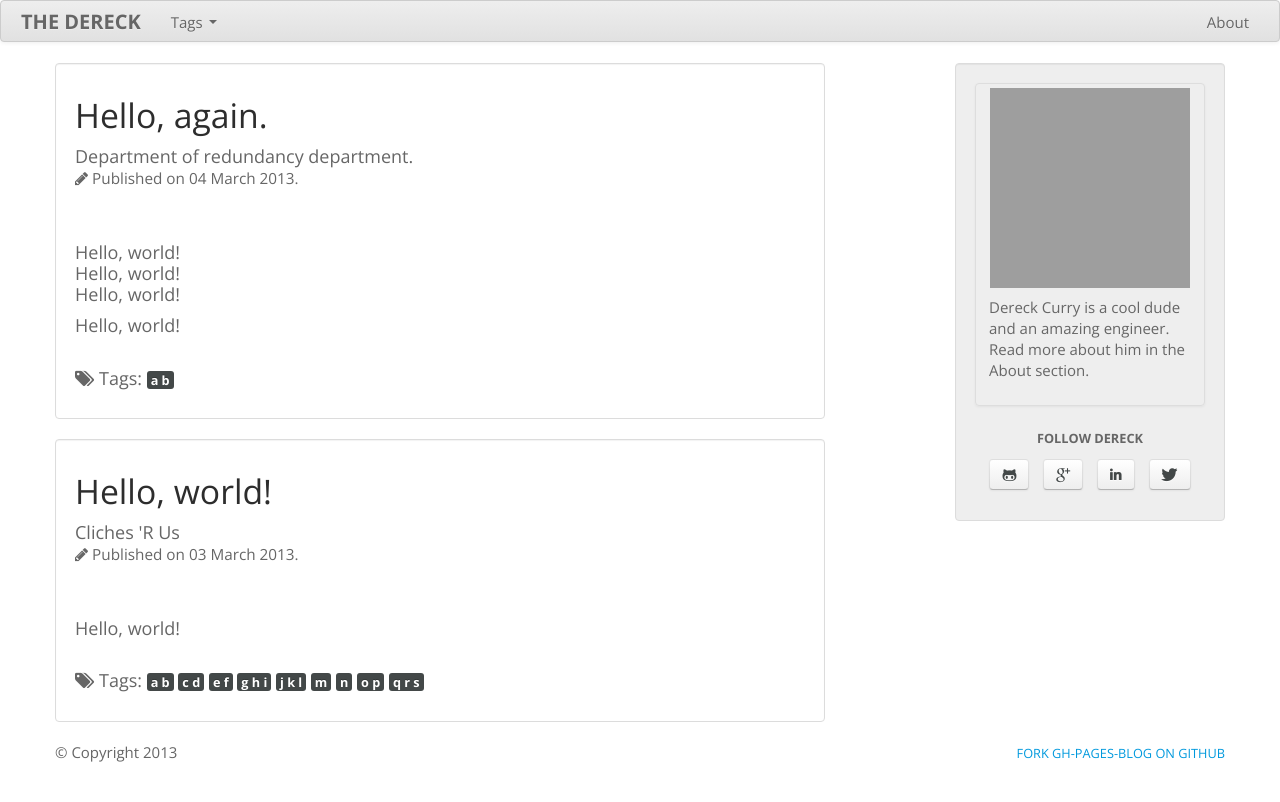
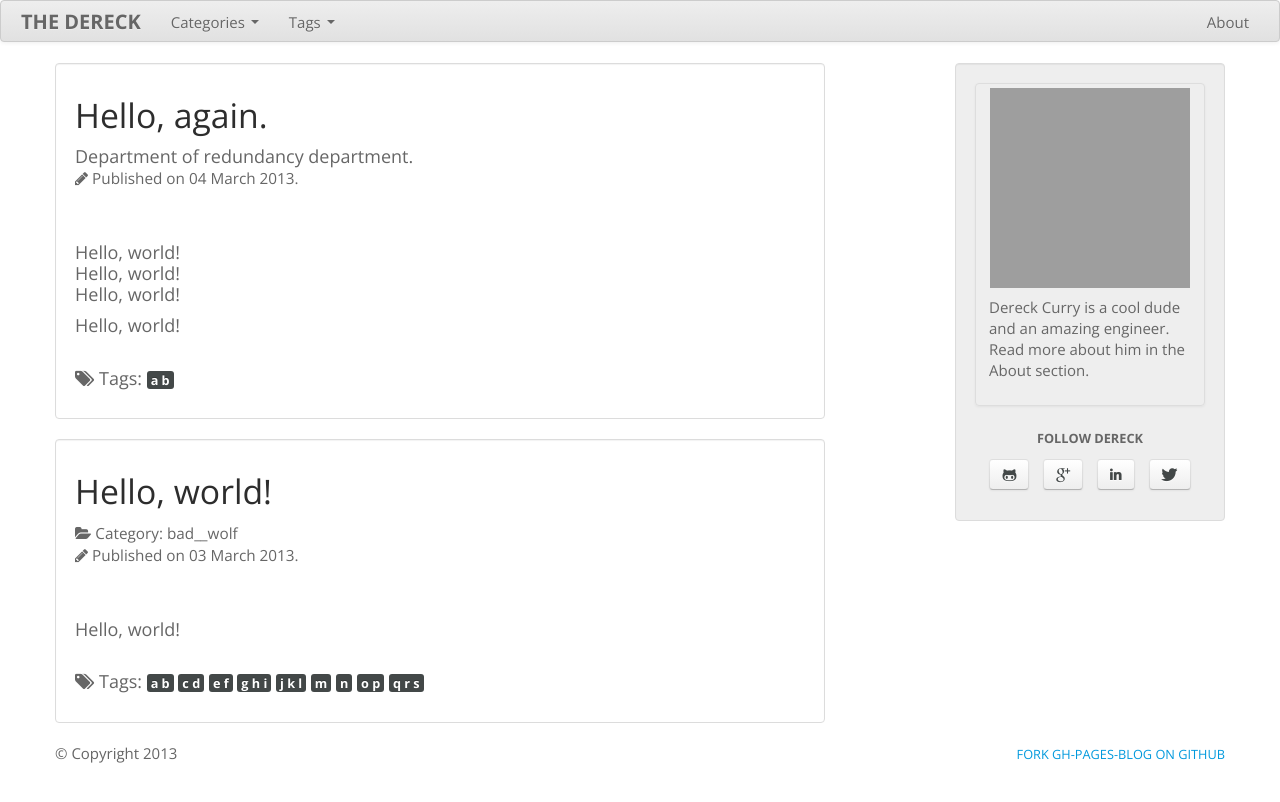
Before and after one commit to thedereck/thedereck.github.com, a Jekyll site: the page built from index.html, in a window 1280 px wide. Shown: the top 802 px of the page. Built offline with Jekyll 4.4.1, drawn with Linux system fonts in a browser that asks for light colours; grey boxes are pictures that could not be loaded.

Commit message:
Testing categories and subtitles

```diff
--- a/_posts/2013-03-03-hello-world.md
+++ b/_posts/2013-03-03-hello-world.md
@@ -1,7 +1,7 @@
 ---
 layout : post
 title : Hello, world!
-subtitle : Cliches 'R Us
+category : Bad__wolf
 tags :
   - a b
   - c d
```
